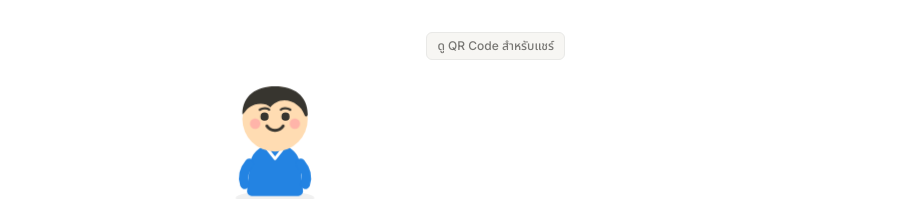
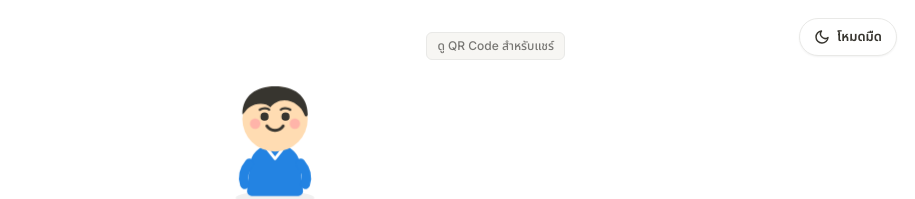
Before and after one commit to barron-local/math-quiz, a React (Vite) app: page / in a window 1280 px wide. Shown: the top 199 px of the page, without its empty margins (365-1280 px from the left). Built offline with nearby package versions, Linux system fonts and the light colour scheme.

Commit message:
feat(theme): add dark and light mode toggle with localStorage persistence

```diff
--- a/src/App.css
+++ b/src/App.css
@@ -1423,3 +1423,60 @@
   transform: scale(0.96);
   filter: grayscale(1);
 }
+
+/* Theme Toggle Button (Fixed at top-right or inside action bars) */
+.theme-toggle-btn {
+  position: fixed;
+  top: 18px;
+  right: 18px;
+  z-index: 100;
+  display: inline-flex;
+  align-items: center;
+  gap: 7px;
+  padding: 8px 14px;
+  border-radius: 20px;
+  background-color: var(--notion-bg);
+  border: 1px solid var(--notion-border);
+  color: var(--notion-text);
+  font-family: var(--font-sans);
+  font-size: 13px;
+  font-weight: 600;
+  cursor: pointer;
+  box-shadow: var(--shadow-subtle);
+  transition: all 0.2s cubic-bezier(0.34, 1.56, 0.64, 1);
+  user-select: none;
+  backdrop-filter: blur(8px);
+}
+
+.theme-toggle-btn:hover {
+  background-color: var(--notion-hover);
+  border-color: var(--notion-blue);
+  color: var(--notion-blue);
+  transform: translateY(-2px);
+  box-shadow: 0 4px 12px rgba(0, 0, 0, 0.08);
+}
+
+.theme-toggle-btn:active {
+  transform: scale(0.96);
+}
+
+.theme-toggle-icon {
+  display: flex;
+  align-items: center;
+  justify-content: center;
+  color: var(--notion-text);
+  transition: transform 0.3s ease;
+}
+
+.theme-toggle-btn:hover .theme-toggle-icon {
+  transform: rotate(20deg);
+}
+
+@media (max-width: 480px) {
+  .theme-toggle-btn {
+    top: 12px;
+    right: 12px;
+    padding: 6px 10px;
+    font-size: 12px;
+  }
+}
--- a/src/App.tsx
+++ b/src/App.tsx
@@ -34,6 +34,30 @@ export default function App() {
     }
     return true
   })
+  const [theme, setTheme] = useState<'light' | 'dark'>(() => {
+    if (typeof window !== 'undefined') {
+      const savedTheme = localStorage.getItem('math_quiz_theme')
+      if (savedTheme === 'light' || savedTheme === 'dark') {
+        return savedTheme
+      }
+      return window.matchMedia('(prefers-color-scheme: dark)').matches ? 'dark' : 'light'
+    }
+    return 'light'
+  })
+
+  // Apply data-theme attribute on document root and persist in localStorage
+  useEffect(() => {
+    document.documentElement.setAttribute('data-theme', theme)
+    try {
+      localStorage.setItem('math_quiz_theme', theme)
+    } catch {
+      // ignore storage errors
+    }
+  }, [theme])
+
+  const toggleTheme = () => {
+    setTheme(prev => (prev === 'light' ? 'dark' : 'light'))
+  }
 
   const [currentIndex, setCurrentIndex] = useState(0)
   const [currentQuestion, setCurrentQuestion] = useState<Question | null>(null)
@@ -363,6 +387,38 @@ export default function App() {
 
   return (
     <main className="notion-container">
+      {/* Theme Toggle Button (Dark / Light mode with persistence) */}
+      <button
+        type="button"
+        className="theme-toggle-btn"
+        onClick={toggleTheme}
+        title={theme === 'dark' ? 'เปลี่ยนเป็นธีมสว่าง (Light Mode)' : 'เปลี่ยนเป็นธีมมืด (Dark Mode)'}
+        aria-label={theme === 'dark' ? 'เปลี่ยนเป็นธีมสว่าง' : 'เปลี่ยนเป็นธีมมืด'}
+      >
+        <span className="theme-toggle-icon" aria-hidden="true">
+          {theme === 'dark' ? (
+            /* Sun icon for switching to light mode */
+            <svg width="17" height="17" viewBox="0 0 24 24" fill="none" stroke="currentColor" strokeWidth="2.2" strokeLinecap="round" strokeLinejoin="round">
+              <circle cx="12" cy="12" r="5" />
+              <line x1="12" y1="1" x2="12" y2="3" />
+              <line x1="12" y1="21" x2="12" y2="23" />
+              <line x1="4.22" y1="4.22" x2="5.64" y2="5.64" />
+              <line x1="18.36" y1="18.36" x2="19.78" y2="19.78" />
+              <line x1="1" y1="12" x2="3" y2="12" />
+              <line x1="21" y1="12" x2="23" y2="12" />
+              <line x1="4.22" y1="19.78" x2="5.64" y2="18.36" />
+              <line x1="18.36" y1="5.64" x2="19.78" y2="4.22" />
+            </svg>
+          ) : (
+            /* Moon icon for switching to dark mode */
+            <svg width="16" height="16" viewBox="0 0 24 24" fill="none" stroke="currentColor" strokeWidth="2.2" strokeLinecap="round" strokeLinejoin="round">
+              <path d="M21 12.79A9 9 0 1 1 11.21 3 7 7 0 0 0 21 12.79z" />
+            </svg>
+          )}
+        </span>
+        <span>{theme === 'dark' ? 'โหมดสว่าง' : 'โหมดมืด'}</span>
+      </button>
+
       {/* Cute Welcome Banner for QR Scanners (Only on Home/First page) */}
       {isFromQr && gameState === 'name-input' && (
         <aside className="qr-welcome-banner pop-in" role="status">
--- a/src/index.css
+++ b/src/index.css
@@ -1,4 +1,5 @@
-:root {
+:root,
+[data-theme='light'] {
   --font-sans: 'Inter', 'Noto Sans Thai', -apple-system, BlinkMacSystemFont, 'Segoe UI', Roboto, sans-serif;
   --font-mono: 'JetBrains Mono', ui-monospace, SFMono-Regular, Menlo, Monaco, Consolas, monospace;
 
@@ -26,7 +27,7 @@
 }
 
 @media (prefers-color-scheme: dark) {
-  :root {
+  :root:not([data-theme='light']) {
     --notion-bg: #191919;
     --notion-text: #ebebe8;
     --notion-text-muted: #9b9a97;
@@ -48,6 +49,29 @@
     --shadow-subtle: rgba(0, 0, 0, 0.3) 0px 1px 2px;
     --shadow-popup: rgba(0, 0, 0, 0.4) 0px 0px 0px 1px, rgba(0, 0, 0, 0.3) 0px 4px 8px;
   }
+}
+
+[data-theme='dark'] {
+  --notion-bg: #191919;
+  --notion-text: #ebebe8;
+  --notion-text-muted: #9b9a97;
+  --notion-text-light: #6f6e6b;
+  --notion-border: #2e2e2e;
+  --notion-border-hover: #3d3d3d;
+  --notion-hover: #222222;
+  --notion-hover-active: #2b2b2b;
+  --notion-callout-bg: #202020;
+  --notion-blue: #529cca;
+  --notion-blue-bg: #1d2b3a;
+  --notion-green: #4dab9a;
+  --notion-green-bg: #1c322c;
+  --notion-red: #ff7369;
+  --notion-red-bg: #3d2222;
+  --notion-yellow: #e9b949;
+  --notion-yellow-bg: #372f1e;
+
+  --shadow-subtle: rgba(0, 0, 0, 0.3) 0px 1px 2px;
+  --shadow-popup: rgba(0, 0, 0, 0.4) 0px 0px 0px 1px, rgba(0, 0, 0, 0.3) 0px 4px 8px;
 }
 
 * {
```
